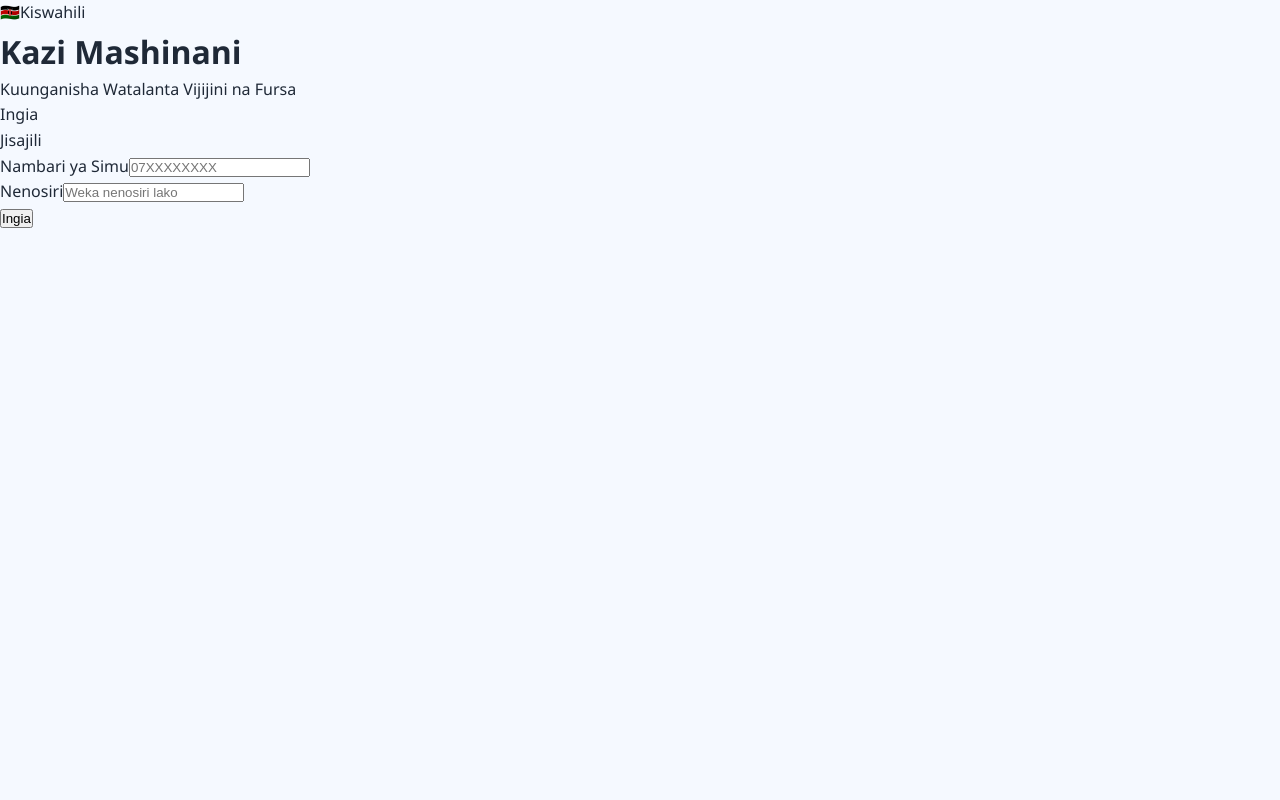
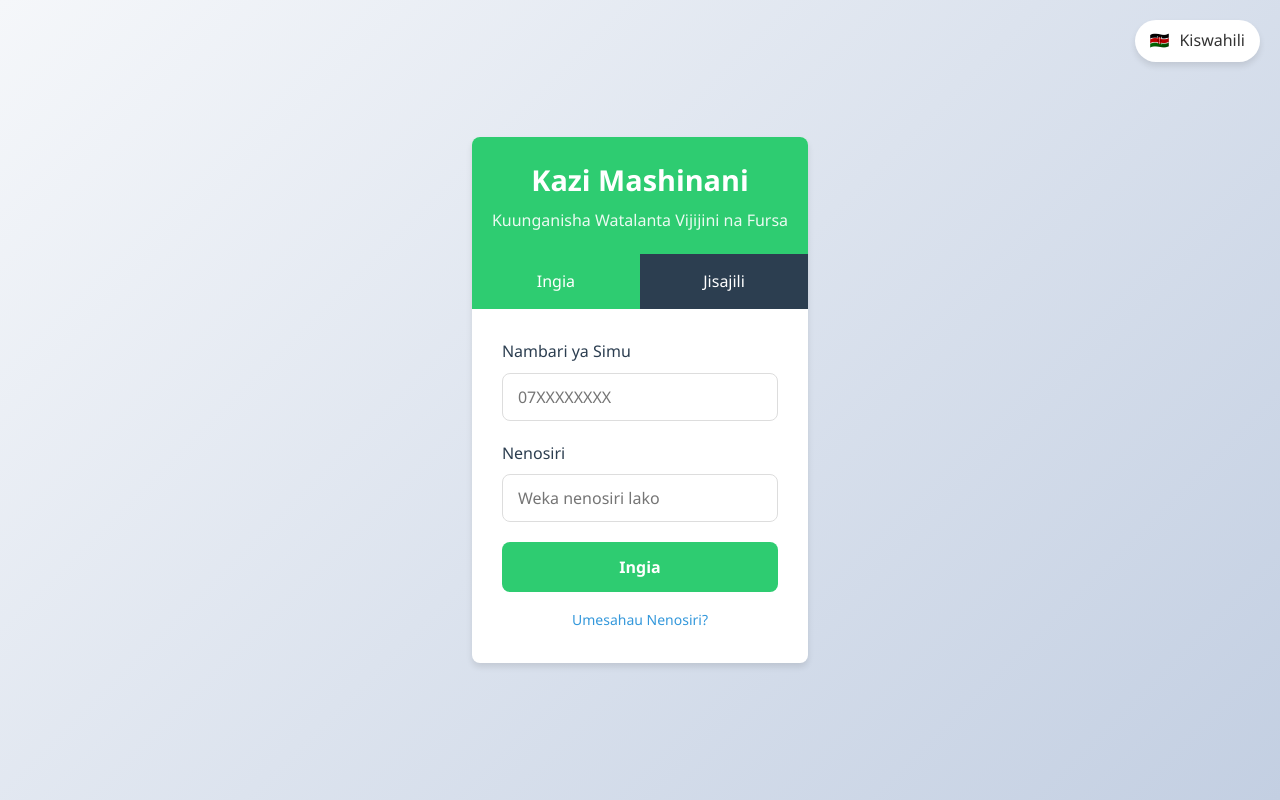
Before and after one commit to mukky254/areq, a Next.js app: page /auth in a window 1280 px wide. Built offline with nearby package versions, Linux system fonts and the light colour scheme.

Commit message:
Update page.js

```diff
--- a/app/auth/page.js
+++ b/app/auth/page.js
@@ -1,8 +1,8 @@
 'use client'
 import { useState, useEffect } from 'react'
 import { useRouter } from 'next/navigation'
-
-const API_BASE_URL = 'https://backita.onrender.com'
+import { ApiService } from '../../lib/api'
+import { formatPhoneToStandard } from '../../lib/utils'
 
 export default function AuthPage() {
   const [activeTab, setActiveTab] = useState('login')
@@ -18,20 +18,22 @@ export default function AuthPage() {
   })
   const [loading, setLoading] = useState(false)
   const [message, setMessage] = useState({ text: '', type: '' })
+  const [mounted, setMounted] = useState(false)
   const router = useRouter()
 
   useEffect(() => {
-    // Check if already logged in
+    setMounted(true)
+
     if (typeof window !== 'undefined') {
       const token = localStorage.getItem('token')
       if (token) {
         router.push('/dashboard')
       }
-    }
 
       const savedLanguage = localStorage.getItem('preferredLanguage')
       if (savedLanguage) {
         setCurrentLanguage(savedLanguage)
+      }
     }
   }, [router])
 
@@ -50,16 +52,6 @@ export default function AuthPage() {
     setFormData(prev => ({ ...prev, [field]: value }))
   }
 
-  const formatPhoneToStandard = (phone) => {
-    let cleanPhone = phone.replace(/\D/g, '')
-    if (cleanPhone.startsWith('0')) {
-      cleanPhone = '254' + cleanPhone.substring(1)
-    } else if (!cleanPhone.startsWith('254')) {
-      cleanPhone = '254' + cleanPhone
-    }
-    return cleanPhone
-  }
-
   const handleLogin = async () => {
     if (!formData.loginPhone || !formData.loginPassword) {
       showMessage(
@@ -74,24 +66,12 @@ export default function AuthPage() {
     setLoading(true)
     try {
       const formattedPhone = formatPhoneToStandard(formData.loginPhone)
+      const response = await ApiService.login(formattedPhone, formData.loginPassword)
 
-      const response = await fetch(`${API_BASE_URL}/auth/signin`, {
-        method: 'POST',
-        headers: {
-          'Content-Type': 'application/json',
-        },
-        body: JSON.stringify({
-          phone: formattedPhone,
-          password: formData.loginPassword
-        })
-      })
-
-      const data = await response.json()
-
-      if (response.ok && data.success) {
-        localStorage.setItem('token', data.token)
-        localStorage.setItem('user', JSON.stringify(data.user))
-        localStorage.setItem('userRole', data.user.role)
+      if (response.success) {
+        localStorage.setItem('token', response.token)
+        localStorage.setItem('user', JSON.stringify(response.user))
+        localStorage.setItem('userRole', response.user.role)
 
         showMessage(
           currentLanguage === 'en' ? 'Login successful!' : 'Umefanikiwa kuingia!',
@@ -99,8 +79,6 @@ export default function AuthPage() {
         )
 
         setTimeout(() => router.push('/dashboard'), 1000)
-      } else {
-        throw new Error(data.error || data.message || (currentLanguage === 'en' ? 'Login failed' : 'Imeshindwa kuingia'))
       }
     } catch (error) {
       showMessage(
@@ -130,27 +108,18 @@ export default function AuthPage() {
     setLoading(true)
     try {
       const formattedPhone = formatPhoneToStandard(registerPhone)
-
-      const response = await fetch(`${API_BASE_URL}/auth/register`, {
-        method: 'POST',
-        headers: {
-          'Content-Type': 'application/json',
-        },
-        body: JSON.stringify({
+      const response = await ApiService.register({
         name: registerName,
         phone: formattedPhone,
         password: registerPassword,
         role: registerRole,
         location: registerLocation
       })
-      })
 
-      const data = await response.json()
-
-      if (response.ok && data.success) {
-        localStorage.setItem('token', data.token)
-        localStorage.setItem('user', JSON.stringify(data.user))
-        localStorage.setItem('userRole', data.user.role)
+      if (response.success) {
+        localStorage.setItem('token', response.token)
+        localStorage.setItem('user', JSON.stringify(response.user))
+        localStorage.setItem('userRole', response.user.role)
 
         showMessage(
           currentLanguage === 'en' ? 'Account created!' : 'Akaunti imeundwa!',
@@ -158,8 +127,6 @@ export default function AuthPage() {
         )
 
         setTimeout(() => router.push('/dashboard'), 1000)
-      } else {
-        throw new Error(data.error || data.message || (currentLanguage === 'en' ? 'Registration failed' : 'Usajili umeshindwa'))
       }
     } catch (error) {
       showMessage(
@@ -173,205 +140,363 @@ export default function AuthPage() {
     }
   }
 
+  if (!mounted) {
+    return (
+      <div className="min-h-screen bg-gradient-to-br from-blue-50 to-green-50 flex items-center justify-center p-4">
+        <div className="text-center">
+          <div className="w-16 h-16 border-4 border-blue-600 border-t-transparent rounded-full animate-spin mx-auto mb-4"></div>
+          <p className="text-gray-600">Loading...</p>
+        </div>
+      </div>
+    )
+  }
+
   return (
     <div className="min-h-screen bg-gradient-to-br from-blue-50 to-green-50 flex items-center justify-center p-4">
       {/* Language Switcher */}
       <div
-        className="fixed top-4 right-4 flex items-center gap-2 bg-white p-3 rounded-full shadow-lg cursor-pointer hover:shadow-xl transition-shadow"
+        className="language-switcher"
         onClick={toggleLanguage}
       >
-        <span className="text-lg">{currentLanguage === 'en' ? '🇺🇸' : '🇰🇪'}</span>
-        <span className="font-semibold">
-          {currentLanguage === 'en' ? 'English' : 'Kiswahili'}
-        </span>
+        <span id="currentFlag">{currentLanguage === 'en' ? '🇺🇸' : '🇰🇪'}</span>
+        <span id="currentLanguage">{currentLanguage === 'en' ? 'English' : 'Kiswahili'}</span>
       </div>
 
-      {/* Auth Container */}
-      <div className="bg-white rounded-2xl shadow-2xl overflow-hidden w-full max-w-md">
-        {/* Header */}
-        <div className="bg-gradient-to-r from-blue-600 to-green-600 text-white p-6 text-center">
-          <h1 className="text-2xl font-bold mb-2">Kazi Mashinani</h1>
-          <p className="opacity-90">
-            {currentLanguage === 'en'
-              ? 'Connecting Rural Talent with Opportunities'
-              : 'Kuunganisha Watalanta Vijijini na Fursa'}
-          </p>
+      <div className="auth-container">
+        <div className="auth-header">
+          <h1 data-en="Kazi Mashinani" data-sw="Kazi Mashinani">Kazi Mashinani</h1>
+          <p data-en="Connecting Rural Talent with Opportunities" data-sw="Kuunganisha Watalanta Vijijini na Fursa">Kuunganisha Watalanta Vijijini na Fursa</p>
         </div>
 
-        {/* Tabs */}
-        <div className="flex bg-gray-800">
-          <div
-            className={`flex-1 p-4 text-center cursor-pointer transition-colors ${
-              activeTab === 'login' ? 'bg-green-600' : 'hover:bg-gray-700'
-            }`}
-            onClick={() => setActiveTab('login')}
-          >
-            <span className="text-white font-medium">
-              {currentLanguage === 'en' ? 'Login' : 'Ingia'}
-            </span>
+        <div className="auth-tabs">
+          <div className={`auth-tab ${activeTab === 'login' ? 'active' : ''}`} onClick={() => setActiveTab('login')}>
+            <span data-en="Login" data-sw="Ingia">Ingia</span>
           </div>
-          <div
-            className={`flex-1 p-4 text-center cursor-pointer transition-colors ${
-              activeTab === 'register' ? 'bg-green-600' : 'hover:bg-gray-700'
-            }`}
-            onClick={() => setActiveTab('register')}
-          >
-            <span className="text-white font-medium">
-              {currentLanguage === 'en' ? 'Register' : 'Jisajili'}
-            </span>
+          <div className={`auth-tab ${activeTab === 'register' ? 'active' : ''}`} onClick={() => setActiveTab('register')}>
+            <span data-en="Register" data-sw="Jisajili">Jisajili</span>
           </div>
         </div>
 
-        {/* Content */}
-        <div className="p-6">
-          {/* Message Display */}
+        <div className="auth-content">
+          {/* Login Form */}
+          <div className={`auth-form ${activeTab === 'login' ? 'active' : ''}`} id="loginForm">
             {message.text && (
-            <div className={`p-3 rounded-lg mb-4 text-center ${
-              message.type === 'error' ? 'bg-red-100 text-red-700' : 'bg-green-100 text-green-700'
-            }`}>
+              <div className={`message ${message.type}`} style={{display: 'block'}}>
                 {message.text}
               </div>
             )}
 
-          {/* Login Form */}
-          {activeTab === 'login' && (
-            <div className="space-y-4">
-              <div>
-                <label className="block text-sm font-medium text-gray-700 mb-2">
-                  {currentLanguage === 'en' ? 'Phone Number' : 'Nambari ya Simu'}
-                </label>
+            <div className="form-group">
+              <label htmlFor="loginPhone" data-en="Phone Number" data-sw="Nambari ya Simu">Nambari ya Simu</label>
               <input
                 type="tel"
+                id="loginPhone"
+                className="form-control"
+                placeholder="07XXXXXXXX"
                 value={formData.loginPhone}
                 onChange={(e) => handleInputChange('loginPhone', e.target.value)}
-                  className="w-full p-3 border border-gray-300 rounded-lg focus:ring-2 focus:ring-blue-500 focus:border-transparent"
-                  placeholder="07XXXXXXXX"
               />
             </div>
 
-              <div>
-                <label className="block text-sm font-medium text-gray-700 mb-2">
-                  {currentLanguage === 'en' ? 'Password' : 'Nenosiri'}
-                </label>
+            <div className="form-group">
+              <label htmlFor="loginPassword" data-en="Password" data-sw="Nenosiri">Nenosiri</label>
               <input
                 type="password"
+                id="loginPassword"
+                className="form-control"
+                placeholder={currentLanguage === 'en' ? 'Enter your password' : 'Weka nenosiri lako'}
                 value={formData.loginPassword}
                 onChange={(e) => handleInputChange('loginPassword', e.target.value)}
-                  className="w-full p-3 border border-gray-300 rounded-lg focus:ring-2 focus:ring-blue-500 focus:border-transparent"
-                  placeholder={currentLanguage === 'en' ? 'Enter your password' : 'Weka nenosiri lako'}
               />
             </div>
 
-              <button
-                onClick={handleLogin}
-                disabled={loading}
-                className="w-full bg-green-600 hover:bg-green-700 text-white p-3 rounded-lg font-semibold transition-colors disabled:opacity-50 disabled:cursor-not-allowed"
-              >
+            <button className="btn" onClick={handleLogin} disabled={loading}>
               {loading ? (
-                  <span className="flex items-center justify-center">
-                    <i className="fas fa-spinner fa-spin mr-2"></i>
-                    {currentLanguage === 'en' ? 'Logging in...' : 'Inaingia...'}
+                <span>
+                  <i className="fas fa-spinner fa-spin"></i> {currentLanguage === 'en' ? 'Logging in...' : 'Inaingia...'}
                 </span>
               ) : (
-                  currentLanguage === 'en' ? 'Login' : 'Ingia'
+                <span data-en="Login" data-sw="Ingia">Ingia</span>
               )}
             </button>
+
+            <div className="forgot-password">
+              <a href="#" data-en="Forgot Password?" data-sw="Umesahau Nenosiri?">Umesahau Nenosiri?</a>
+            </div>
+          </div>
+
+          {/* Registration Form */}
+          <div className={`auth-form ${activeTab === 'register' ? 'active' : ''}`} id="registerForm">
+            {message.text && (
+              <div className={`message ${message.type}`} style={{display: 'block'}}>
+                {message.text}
               </div>
             )}
 
-          {/* Registration Form */}
-          {activeTab === 'register' && (
-            <div className="space-y-4">
-              <div>
-                <label className="block text-sm font-medium text-gray-700 mb-2">
-                  {currentLanguage === 'en' ? 'Full Name' : 'Jina Kamili'}
-                </label>
+            <div className="form-group">
+              <label htmlFor="registerName" data-en="Full Name" data-sw="Jina Kamili">Jina Kamili</label>
               <input
                 type="text"
+                id="registerName"
+                className="form-control"
+                placeholder={currentLanguage === 'en' ? 'Enter your full name' : 'Weka jina lako kamili'}
                 value={formData.registerName}
                 onChange={(e) => handleInputChange('registerName', e.target.value)}
-                  className="w-full p-3 border border-gray-300 rounded-lg focus:ring-2 focus:ring-blue-500 focus:border-transparent"
-                  placeholder={currentLanguage === 'en' ? 'Enter your full name' : 'Weka jina lako kamili'}
               />
             </div>
 
-              <div>
-                <label className="block text-sm font-medium text-gray-700 mb-2">
-                  {currentLanguage === 'en' ? 'Phone Number' : 'Nambari ya Simu'}
-                </label>
+            <div className="form-group">
+              <label htmlFor="registerPhone" data-en="Phone Number" data-sw="Nambari ya Simu">Nambari ya Simu</label>
               <input
                 type="tel"
+                id="registerPhone"
+                className="form-control"
+                placeholder="07XXXXXXXX"
                 value={formData.registerPhone}
                 onChange={(e) => handleInputChange('registerPhone', e.target.value)}
-                  className="w-full p-3 border border-gray-300 rounded-lg focus:ring-2 focus:ring-blue-500 focus:border-transparent"
-                  placeholder="07XXXXXXXX"
                 required
               />
             </div>
 
-              <div>
-                <label className="block text-sm font-medium text-gray-700 mb-2">
-                  {currentLanguage === 'en' ? 'Enter Location' : 'Mahali Unapoishi'}
-                </label>
+            <div className="form-group">
+              <label htmlFor="registerLocation" data-en="Enter Location" data-sw="Mahali Unapoishi">Mahali Unapoishi</label>
               <input
                 type="text"
+                id="registerLocation"
+                className="form-control"
+                placeholder={currentLanguage === 'en' ? 'Enter your location' : 'Weka eneo lako'}
                 value={formData.registerLocation}
                 onChange={(e) => handleInputChange('registerLocation', e.target.value)}
-                  className="w-full p-3 border border-gray-300 rounded-lg focus:ring-2 focus:ring-blue-500 focus:border-transparent"
-                  placeholder={currentLanguage === 'en' ? 'Enter your location' : 'Weka eneo lako'}
                 required
               />
             </div>
 
-              <div>
-                <label className="block text-sm font-medium text-gray-700 mb-2">
-                  {currentLanguage === 'en' ? 'Password' : 'Nenosiri'}
-                </label>
+            <div className="form-group">
+              <label htmlFor="registerPassword" data-en="Password" data-sw="Nenosiri">Nenosiri</label>
               <input
                 type="password"
+                id="registerPassword"
+                className="form-control"
+                placeholder={currentLanguage === 'en' ? 'Create a password' : 'Tengeneza nenosiri'}
                 value={formData.registerPassword}
                 onChange={(e) => handleInputChange('registerPassword', e.target.value)}
-                  className="w-full p-3 border border-gray-300 rounded-lg focus:ring-2 focus:ring-blue-500 focus:border-transparent"
-                  placeholder={currentLanguage === 'en' ? 'Create a password' : 'Tengeneza nenosiri'}
               />
             </div>
 
-              <div>
-                <label className="block text-sm font-medium text-gray-700 mb-2">
-                  {currentLanguage === 'en' ? 'I am a' : 'Mimi ni'}
-                </label>
+            <div className="form-group">
+              <label htmlFor="registerRole" data-en="I am a" data-sw="Mimi ni">Mimi ni</label>
               <select
+                id="registerRole"
+                className="form-control"
                 value={formData.registerRole}
                 onChange={(e) => handleInputChange('registerRole', e.target.value)}
-                  className="w-full p-3 border border-gray-300 rounded-lg focus:ring-2 focus:ring-blue-500 focus:border-transparent"
               >
-                  <option value="employee">
-                    {currentLanguage === 'en' ? 'Job Seeker' : 'Mtafuta Kazi'}
-                  </option>
-                  <option value="employer">
-                    {currentLanguage === 'en' ? 'Employer' : 'Mwajiri'}
-                  </option>
+                <option value="employee" data-en="Job Seeker" data-sw="Mtafuta Kazi">Mtafuta Kazi</option>
+                <option value="employer" data-en="Employer" data-sw="Mwajiri">Mwajiri</option>
               </select>
             </div>
 
-              <button
-                onClick={handleRegistration}
-                disabled={loading}
-                className="w-full bg-green-600 hover:bg-green-700 text-white p-3 rounded-lg font-semibold transition-colors disabled:opacity-50 disabled:cursor-not-allowed"
-              >
+            <button className="btn" onClick={handleRegistration} disabled={loading}>
               {loading ? (
-                  <span className="flex items-center justify-center">
-                    <i className="fas fa-spinner fa-spin mr-2"></i>
-                    {currentLanguage === 'en' ? 'Creating account...' : 'Inaunda akaunti...'}
+                <span>
+                  <i className="fas fa-spinner fa-spin"></i> {currentLanguage === 'en' ? 'Creating account...' : 'Inaunda akaunti...'}
                 </span>
               ) : (
-                  currentLanguage === 'en' ? 'Register' : 'Jisajili'
+                <span data-en="Register" data-sw="Jisajili">Jisajili</span>
               )}
             </button>
           </div>
-          )}
         </div>
       </div>
+
+      <style jsx global>{`
+        /* Include ALL your original CSS styles here exactly as they were */
+        :root {
+          --primary-color: #2ecc71;
+          --secondary-color: #3498db;
+          --accent-color: #e74c3c;
+          --dark-color: #2c3e50;
+          --light-color: #ecf0f1;
+          --text-color: #333;
+          --border-radius: 8px;
+          --box-shadow: 0 4px 6px rgba(0, 0, 0, 0.1);
+        }
+
+        * {
+          margin: 0;
+          padding: 0;
+          box-sizing: border-box;
+          font-family: 'Segoe UI', Tahoma, Geneva, Verdana, sans-serif;
+        }
+
+        body {
+          background: linear-gradient(135deg, #f5f7fa 0%, #c3cfe2 100%);
+          min-height: 100vh;
+          display: flex;
+          align-items: center;
+          justify-content: center;
+          padding: 20px;
+        }
+
+        .auth-container {
+          background-color: white;
+          border-radius: var(--border-radius);
+          box-shadow: var(--box-shadow);
+          width: 100%;
+          max-width: 450px;
+          overflow: hidden;
+        }
+
+        /* Include ALL the rest of your original CSS exactly as it was */
+        .auth-header {
+          background-color: var(--primary-color);
+          color: white;
+          padding: 20px;
+          text-align: center;
+        }
+
+        .auth-header h1 {
+          font-size: 1.8rem;
+          margin-bottom: 5px;
+        }
+
+        .auth-header p {
+          opacity: 0.9;
+        }
+
+        .auth-tabs {
+          display: flex;
+          background-color: var(--dark-color);
+        }
+
+        .auth-tab {
+          flex: 1;
+          padding: 15px;
+          text-align: center;
+          color: white;
+          cursor: pointer;
+          transition: background-color 0.3s;
+        }
+
+        .auth-tab.active {
+          background-color: var(--primary-color);
+        }
+
+        .auth-content {
+          padding: 30px;
+        }
+
+        .auth-form {
+          display: none;
+        }
+
+        .auth-form.active {
+          display: block;
+        }
+
+        .form-group {
+          margin-bottom: 20px;
+        }
+
+        .form-group label {
+          display: block;
+          margin-bottom: 8px;
+          font-weight: 500;
+          color: var(--dark-color);
+        }
+
+        .form-control {
+          width: 100%;
+          padding: 12px 15px;
+          border: 1px solid #ddd;
+          border-radius: var(--border-radius);
+          font-size: 16px;
+          transition: border-color 0.3s;
+        }
+
+        .form-control:focus {
+          border-color: var(--secondary-color);
+          outline: none;
+        }
+
+        .btn {
+          display: inline-block;
+          width: 100%;
+          padding: 14px;
+          background-color: var(--primary-color);
+          color: white;
+          border: none;
+          border-radius: var(--border-radius);
+          font-size: 16px;
+          font-weight: 600;
+          cursor: pointer;
+          transition: background-color 0.3s;
+          text-align: center;
+        }
+
+        .btn:hover {
+          background-color: #27ae60;
+        }
+
+        .btn:disabled {
+          background-color: #95a5a6;
+          cursor: not-allowed;
+        }
+
+        .language-switcher {
+          position: absolute;
+          top: 20px;
+          right: 20px;
+          display: flex;
+          align-items: center;
+          gap: 10px;
+          background: white;
+          padding: 8px 15px;
+          border-radius: 30px;
+          box-shadow: var(--box-shadow);
+          cursor: pointer;
+        }
+
+        .language-switcher span {
+          font-weight: 500;
+        }
+
+        .forgot-password {
+          text-align: center;
+          margin-top: 15px;
+        }
+
+        .forgot-password a {
+          color: var(--secondary-color);
+          text-decoration: none;
+          font-size: 14px;
+        }
+
+        .message {
+          padding: 12px;
+          border-radius: var(--border-radius);
+          margin-bottom: 20px;
+          text-align: center;
+        }
+
+        .message.success {
+          background-color: #d4edda;
+          color: #155724;
+          border: 1px solid #c3e6cb;
+        }
+
+        .message.error {
+          background-color: #f8d7da;
+          color: #721c24;
+          border: 1px solid #f5c6cb;
+        }
+
+        @media (max-width: 480px) {
+          .auth-content {
+            padding: 20px;
+          }
+        }
+      `}</style>
     </div>
   )
 }
```
Lines whose indentation alone changed are shown as unchanged.
